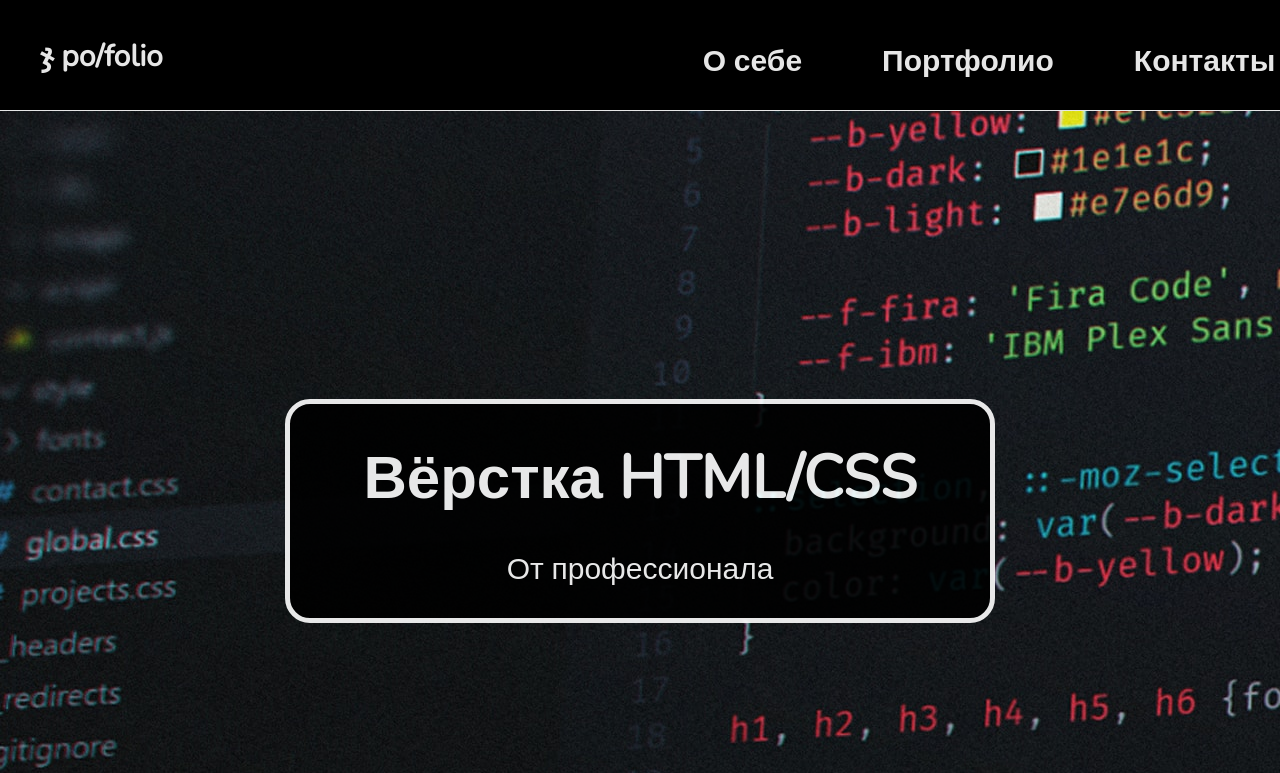
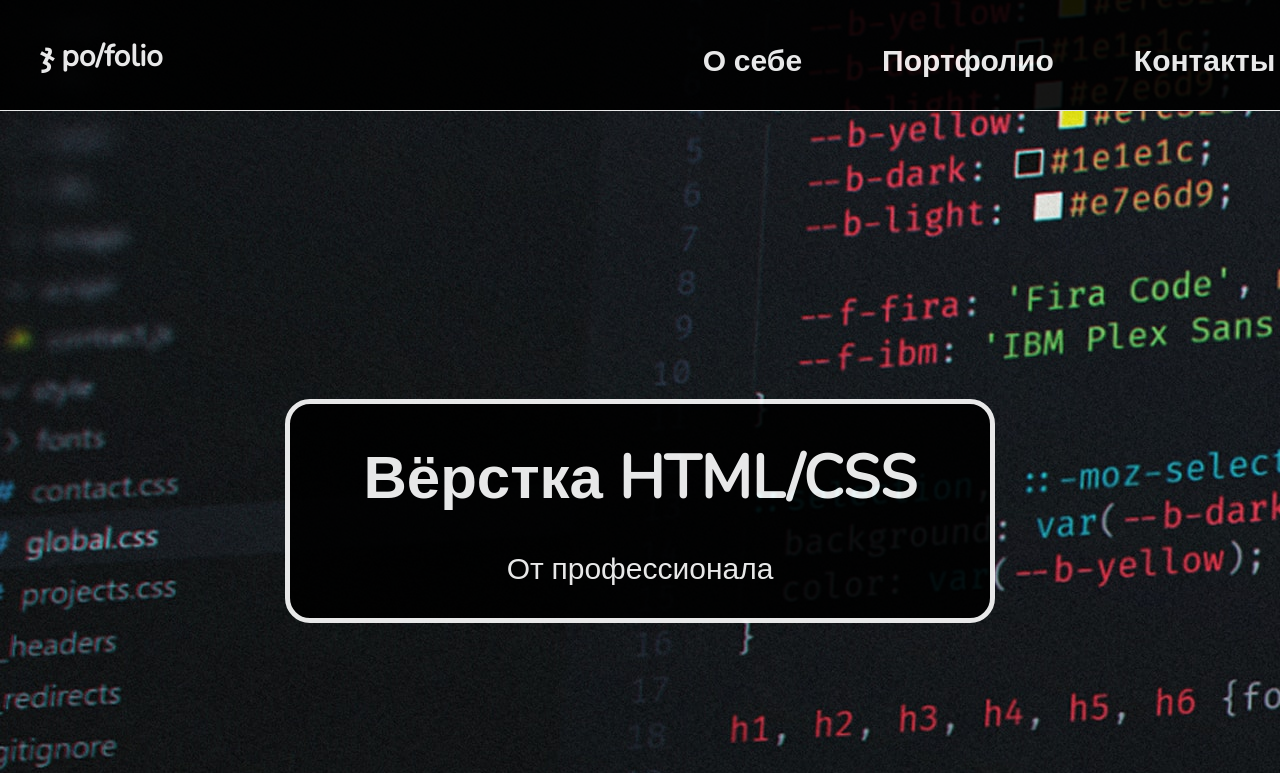
Before and after one commit to m1muxter/site-portfolio, a plain HTML site: page index.html in a window 1280 px wide. Shown: the top 773 px of the page. Drawn offline with nearby package versions, Linux system fonts and the light colour scheme.

Commit message:
Update index.html

```diff
--- a/index.html
+++ b/index.html
@@ -13,6 +13,7 @@
 </head>
 
 <body>
+    <div class= "header_container_backgroundimg">
     <header>
         <div class="navbar">
             <h4>ჯ po/folio</h4>
@@ -34,6 +35,7 @@
                 <p>От профессионала</p>
             </div>
         </div>
+    </div>
         <div id="aboutme" class="container2">
             <h1>То, чем я могу быть вам полезен:</h1>
             <div class="flex-container">
```
